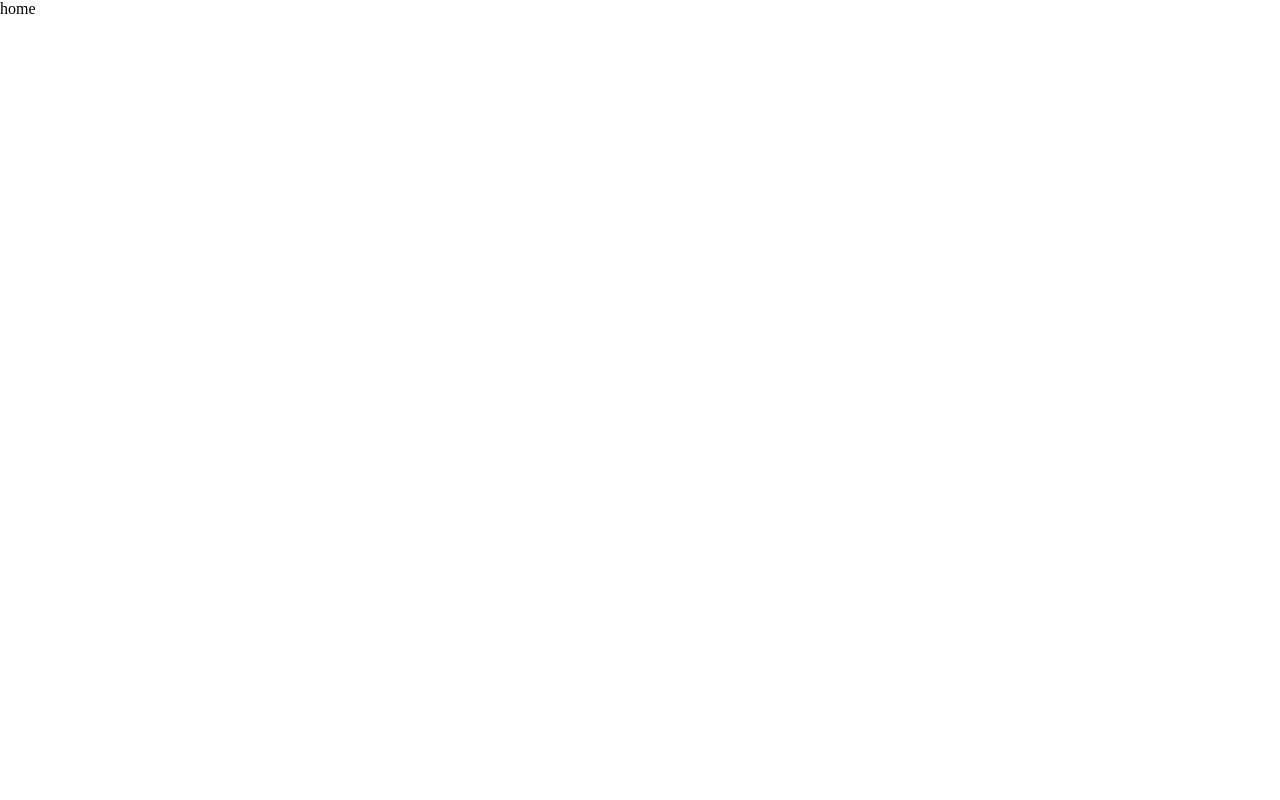
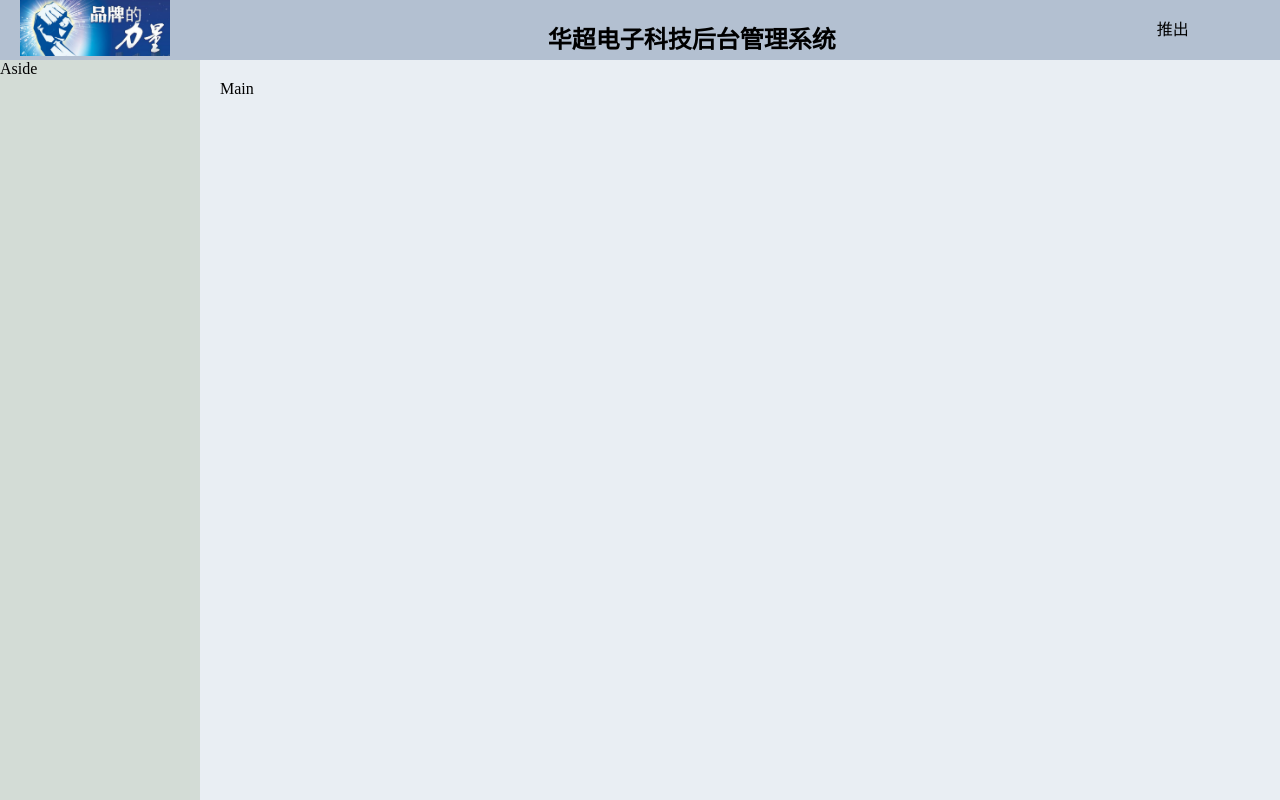
Before and after one commit to lirunwang/shopTest, a Vue app: page /#/ in a window 1280 px wide. Built offline with nearby package versions, Linux system fonts and the light colour scheme.

Commit message:
头部样式调整

```diff
--- a/src/components/home/home.vue
+++ b/src/components/home/home.vue
@@ -1,13 +1,52 @@
 <template>
-  <div>home</div>
+  <el-container class="container">
+    <el-header class="header">
+      <el-row>
+        <el-col :span="4">
+          <div class="grid-content bg-purple">
+              <img src="../../assets/image/shangbiao.jpg" alt="无法显示图片">
+          </div>
+        </el-col>
+        <el-col :span="18" class="middle">
+          <h2>华超电子科技后台管理系统</h2>
+        </el-col>
+        <el-col :span="2" class="loginout">
+          <div class="grid-content bg-purple">推出</div>
+        </el-col>
+      </el-row>
+    </el-header>
+    <el-container>
+      <el-aside width="200px" class="aside">Aside</el-aside>
+      <el-main class="main">Main</el-main>
+    </el-container>
+  </el-container>
 </template>
 
 <script>
-export default {
-
-}
+export default {};
 </script>
 
 <style>
-
+.container {
+  height: 100%;
+}
+.header {
+  background-color: #b3c0d1;
+}
+.header img{
+    width: 150px;
+    /* height: 100%; */
+}
+.aside {
+  background-color: #d3dcd6;
+}
+.main {
+  background-color: #e9eef3;
+}
+.middle{
+    text-align: center;
+}
+.loginout{
+    line-height: 60px;
+}
 </style>
```
Also changed, not shown: src/assets/image/shangbiao.jpg (added), 1 other file (tests, documents, lock files or other folders).
